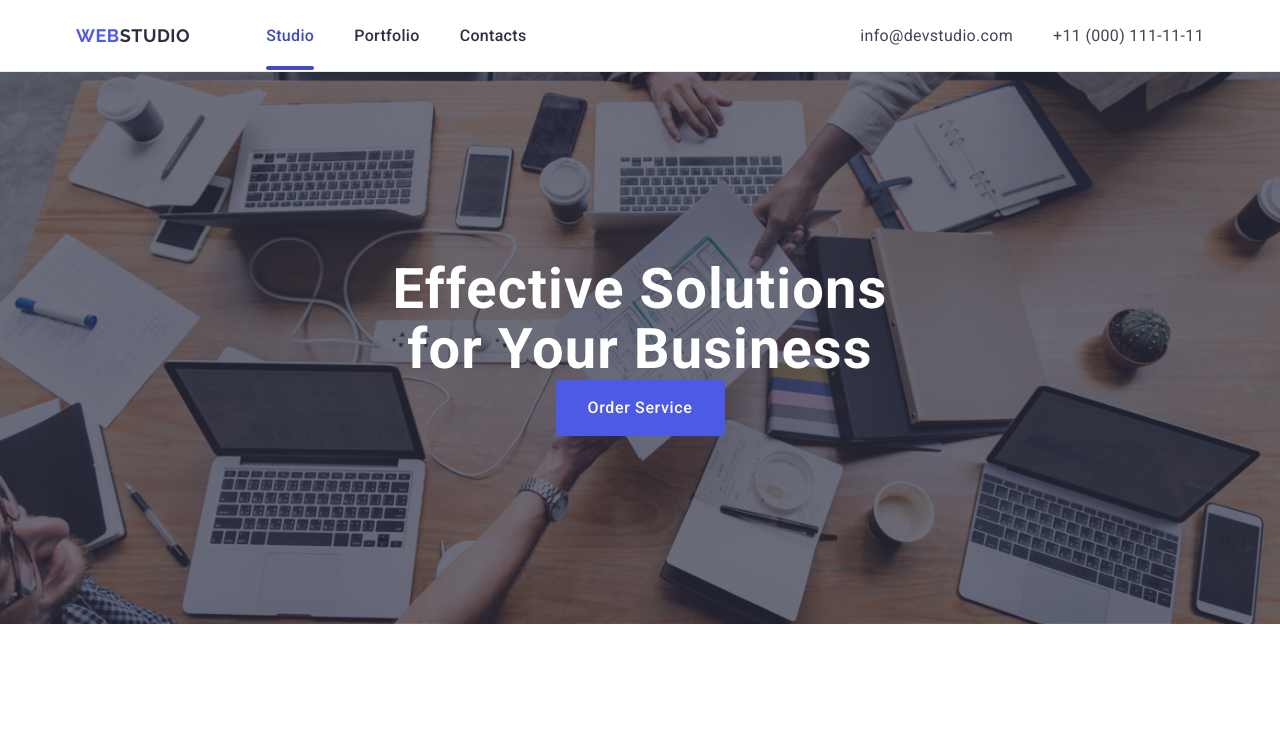
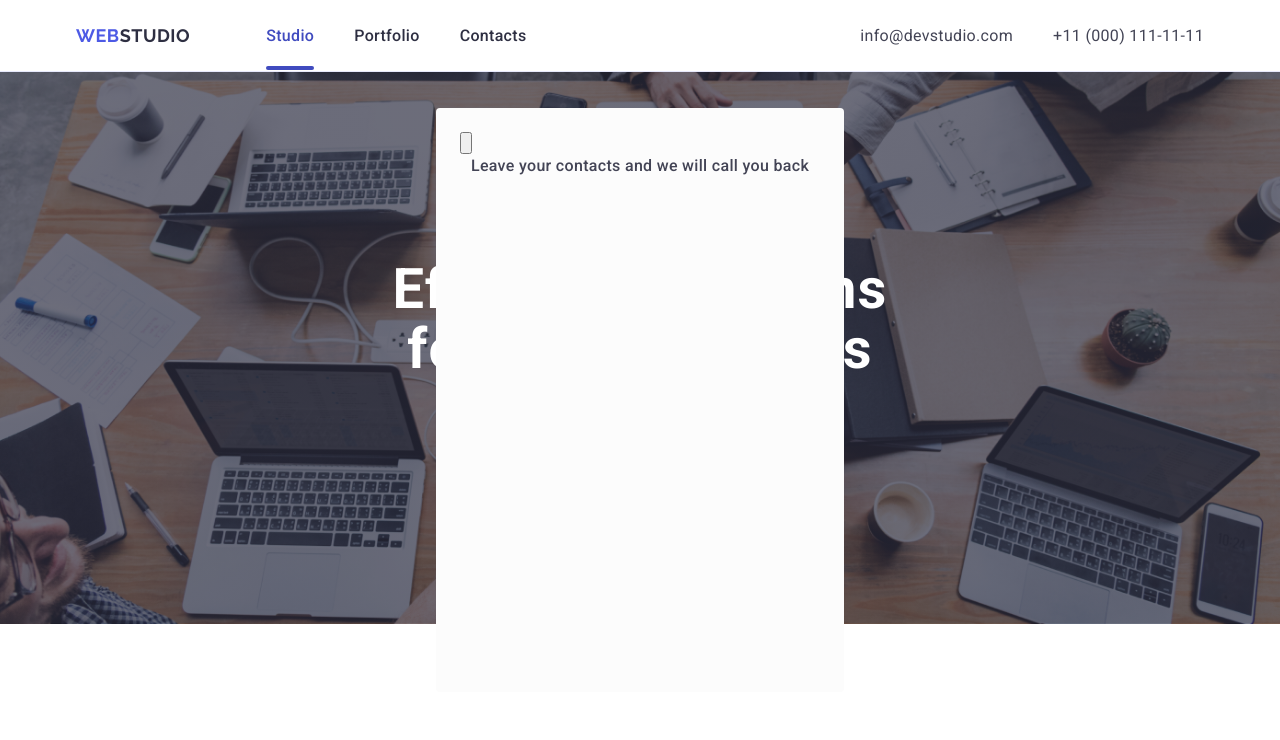
Before and after one commit to TheLeoom/goit-markup-hw-05, a plain HTML site: page index.html in a window 1280 px wide. Shown: the top 740 px of the page. Drawn offline with nearby package versions, Linux system fonts and the light colour scheme.

Commit message:
second-commit

```diff
--- a/css/styles.css
+++ b/css/styles.css
@@ -542,3 +542,47 @@ a {
 .subscribe-container .subscribe-form .form-btn .send-icon {
     margin-left: 16px;
 }
+
+.form-container {
+    position: absolute;
+    top: 50%;
+    left: 50%;
+    transform: translate(-50%, -50%);
+    width: 408px;
+    min-height: 584px;
+    background-color:#fcfcfc;
+    border-radius: 4px;
+    padding: 24px;
+    transition: transform 250ms cubic-bezier(0.4, 0, 0.2, 1);
+}
+
+.close-button {
+    position: absolute;
+    top: 24px;
+    right: 24px;
+    border-radius: 58%;
+    width: 24px;
+    height: 24px;
+    background-color:#e7e9fc;
+    border: 1px solid #0000001a;
+    display: flex;
+    align-items: center;
+    justify-content: center;
+    cursor: pointer;
+}
+
+.close-svg {
+    transition: fill 250ms cubic-bezier(0.4, 8, 0.2, 1);
+    fill: #2e2f42;
+}
+
+.overlay.is-open {
+    visibility: visible;
+}
+
+.form-title {
+    letter-spacing: 0.02em;
+    font-weight: 500;
+    line-height: 24px;
+    text-align: center;
+}
--- a/index.html
+++ b/index.html
@@ -442,6 +442,17 @@
             </div>
         </div>
     </footer>
+    <div class="overlay is-open">
+        <div class="form-container">
+            <button class="clone-button"type="button">
+                <svg class="close-svg" width="8" height="8">
+                    <use href="./images/icons.svg#close"></use>
+                </svg>
+            </button>
+            <p class="form-title">Leave your contacts and we will call you back</p>
+        </div>
+    </div>
+
 </body>
 
 </html>
```
